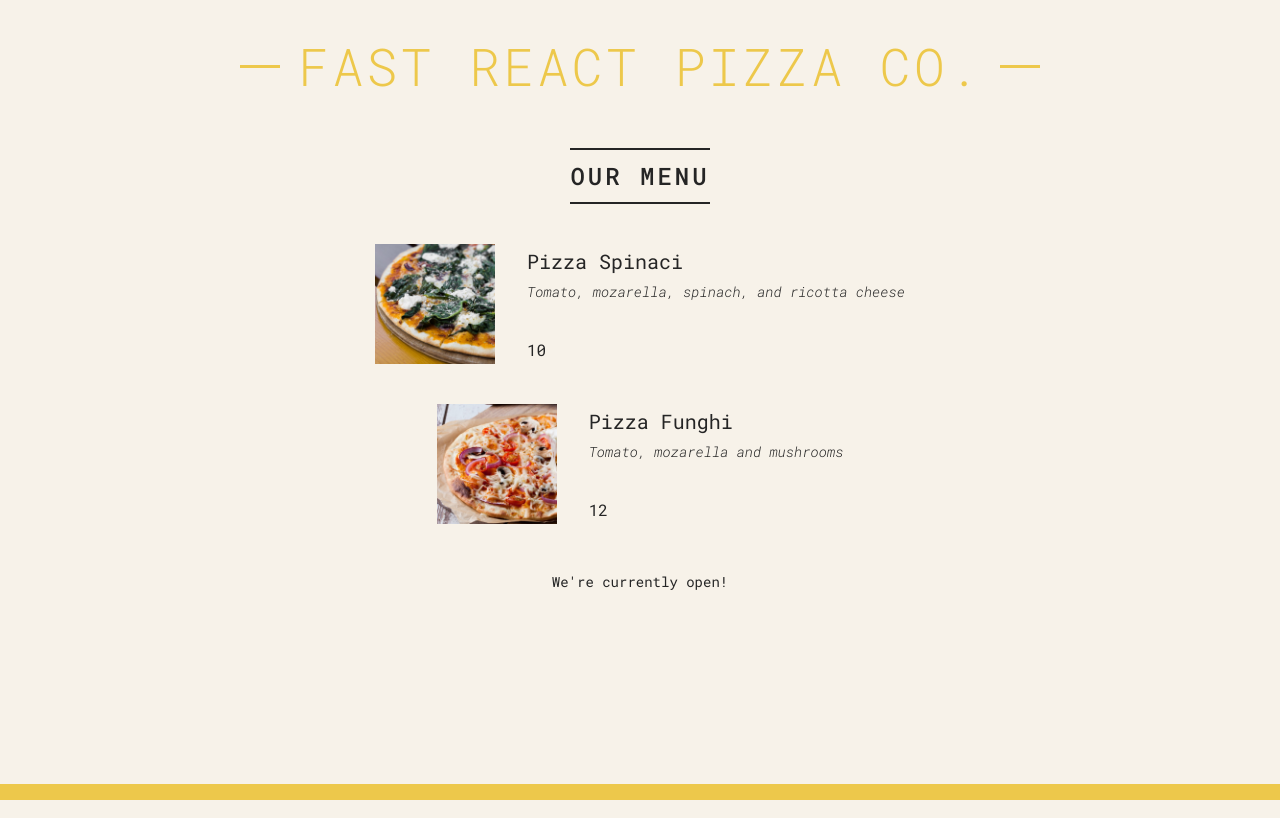
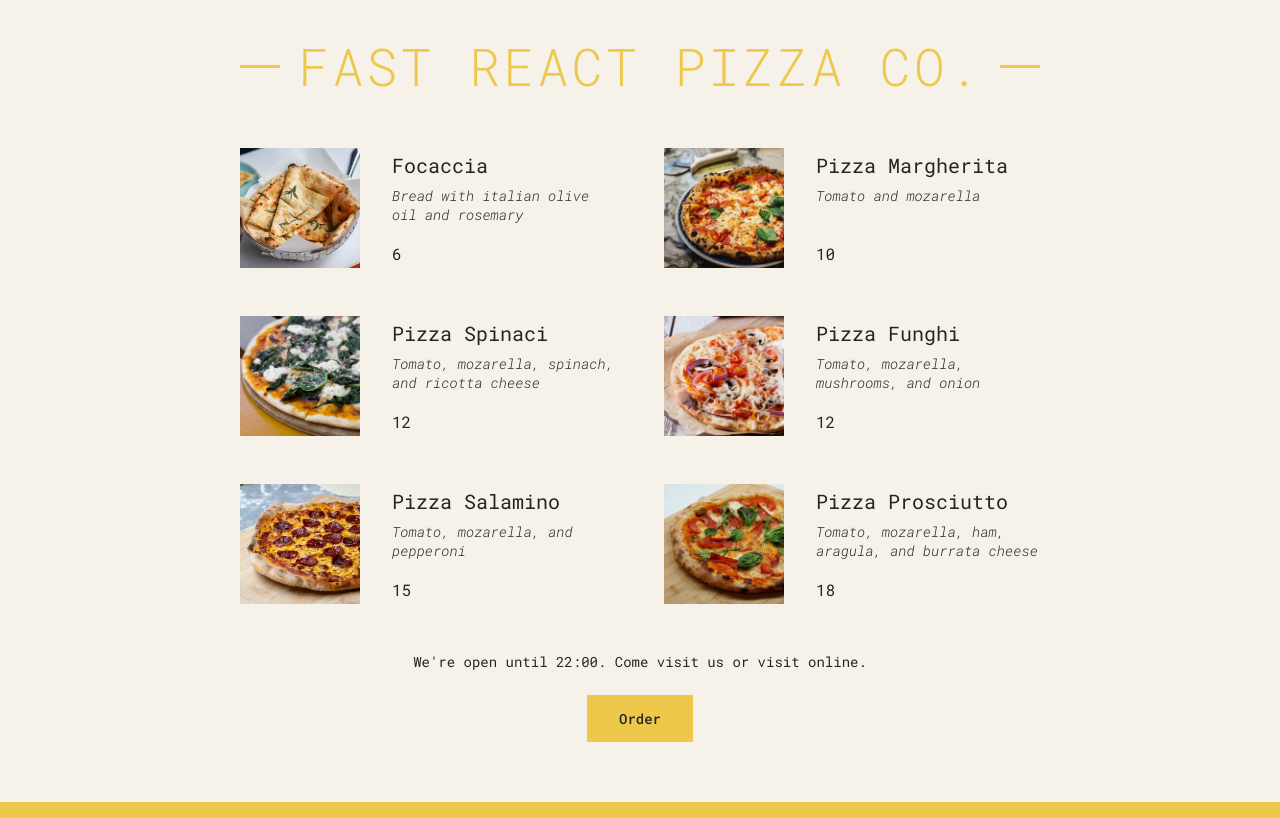
Before and after one commit to perriDplatypus/react, a React (Create React App) app in the folder 03 - pizza-menu/: page / in a window 1280 px wide. Built offline with nearby package versions, Linux system fonts and the light colour scheme.

Commit message:
made dynamic lists and used conditional rendering

```diff
--- a/03 - pizza-menu/src/index.js
+++ b/03 - pizza-menu/src/index.js
@@ -67,32 +67,24 @@ const Header = () => {
 
 const Menu = () => {
 	return (
-		<div className="menu">
-			<h2>Our Menu</h2>
-			<Pizza
-				name="Pizza Spinaci"
-				ingredients="Tomato, mozarella, spinach, and ricotta cheese"
-				photoName="pizzas/spinaci.jpg"
-				price={10}
-			/>
-			<Pizza
-				name="Pizza Funghi"
-				ingredients="Tomato, mozarella and mushrooms"
-				photoName="pizzas/funghi.jpg"
-				price={12}
-			/>
-		</div>
+		<ul className="pizzas">
+			{pizzaData.map((pizza) => (
+				<li>
+					<Pizza pizzaObj={pizza} key={pizza.name} />
+				</li>
+			))}
+		</ul>
 	);
 };
 
 function Pizza(props) {
 	return (
 		<div className="pizza">
-			<img src={props.photoName} alt="Pizza Spinaci" />
+			<img src={props.pizzaObj.photoName} alt={props.pizzaObj.name} />
 			<div>
-				<h3>{props.name}</h3>
-				<p>{props.ingredients}</p>
-				<span>{props.price}</span>
+				<h3>{props.pizzaObj.name}</h3>
+				<p>{props.pizzaObj.ingredients}</p>
+				<span>{props.pizzaObj.price}</span>
 			</div>
 		</div>
 	);
@@ -105,9 +97,20 @@ const Footer = () => {
 	const isOpen = hour >= openHour && hour <= closeHour;
 	return (
 		<footer className="footer">
-			{isOpen
-				? "We're currently open!"
-				: "Sorry, we're currently closed!"}
+			{isOpen ? (
+				<div className="order">
+					<p>
+						We're open until {closeHour}:00. Come visit us or visit
+						online.
+					</p>
+					<button className="btn">Order</button>
+				</div>
+			) : (
+				<p>
+					We are happy to welcome you between {openHour}:00 and{" "}
+					{closeHour}:00.
+				</p>
+			)}
 		</footer>
 	);
 };
```
